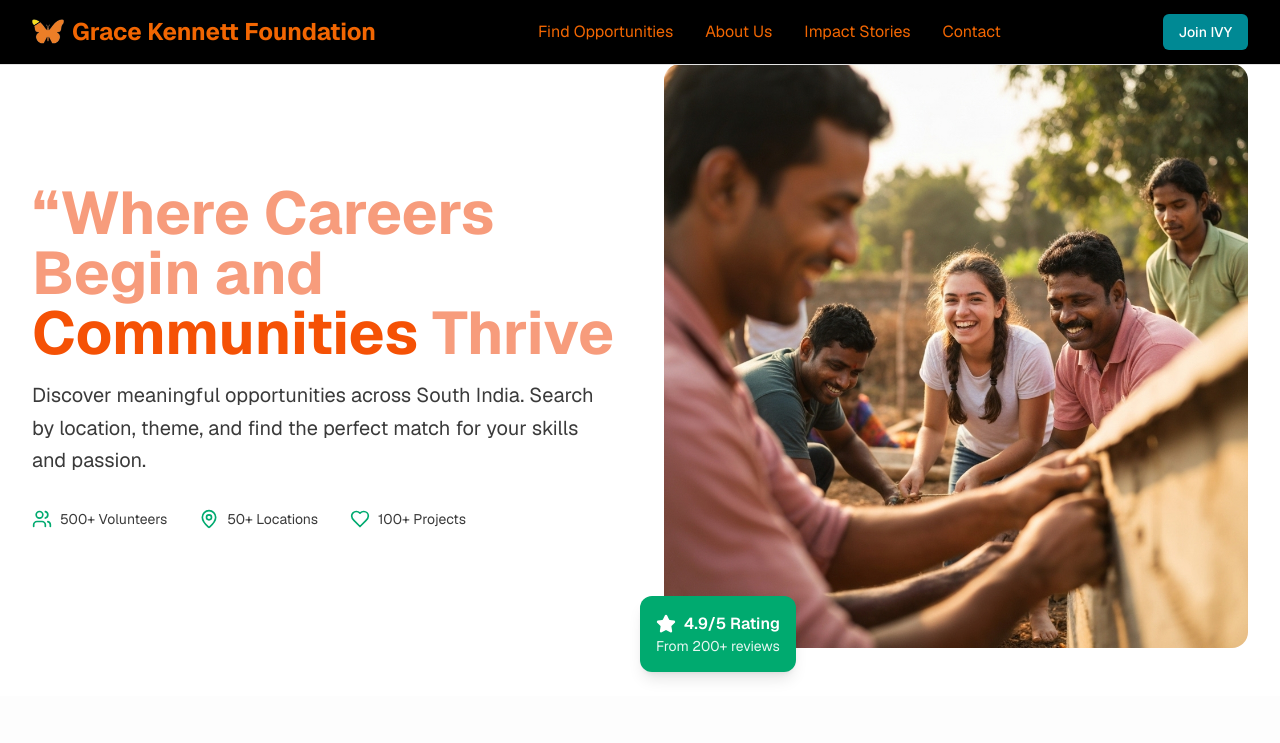
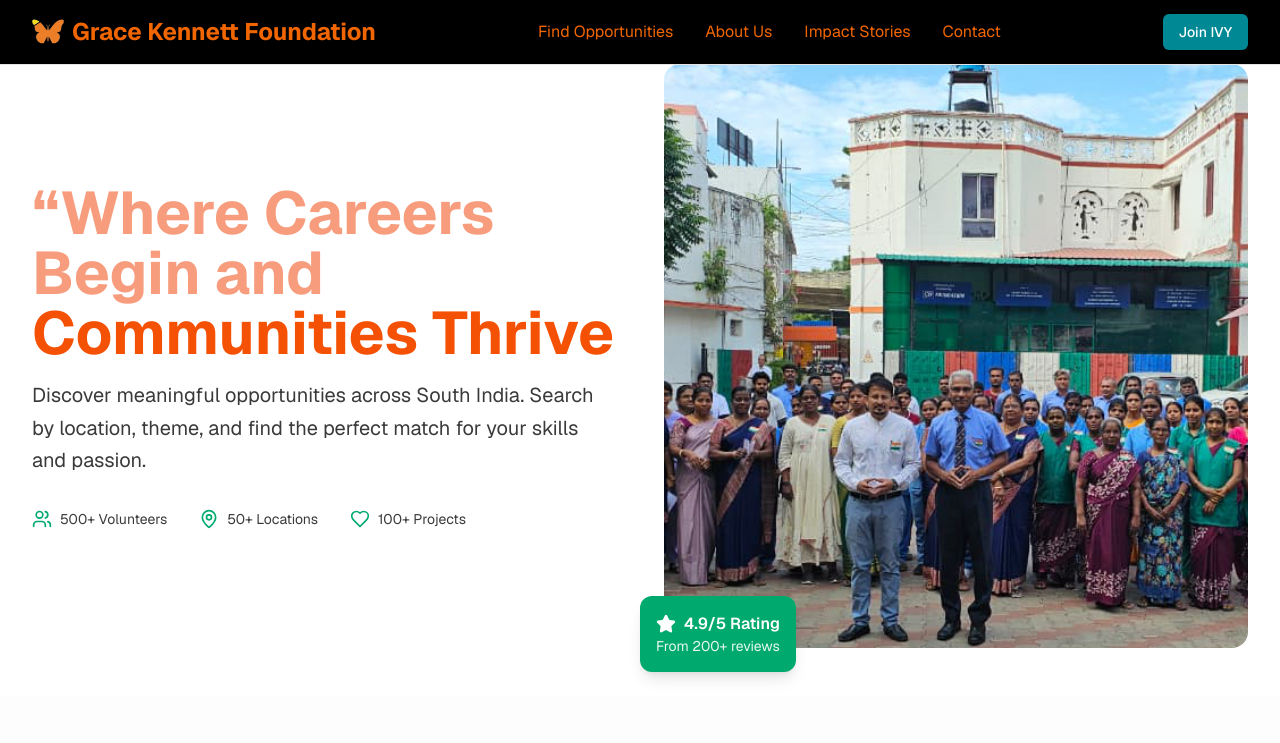
Before and after one commit to Gkfit2025/IVY-program, a Next.js app: page / in a window 1280 px wide. Shown: the top 743 px of the page. Built offline with nearby package versions, Linux system fonts and the light colour scheme; a web font is replaced by a local one.

Commit message:
Update page.tsx

```diff
--- a/app/page.tsx
+++ b/app/page.tsx
@@ -97,12 +97,9 @@ export default function IVYHomePage() {
                     “Where Careers Begin and
                   </span>{" "}
                   <span className="text-[#F55105]">
-                    Communities
+                    Communities Thrive
                   </span>{" "}
-                  <span className="text-[#F79C7C]">
-                  Thrive
-                  </span>{" "}
-                </h1>
+                  </h1>
                 <p className="text-xl text-muted-foreground text-pretty leading-relaxed">
                   Discover meaningful opportunities across South India. Search by location, theme, and find the perfect
                   match for your skills and passion.
@@ -126,7 +123,7 @@ export default function IVYHomePage() {
             <div className="relative">
               <div className="aspect-square rounded-2xl overflow-hidden bg-muted">
                 <Image
-                  src="/volunteers-working-together-in-south-india-communi.png"
+                  src="/bg6.png"
                   alt="Volunteers working together in community project"
                   width={600}
                   height={600}
@@ -749,22 +746,22 @@ export default function IVYHomePage() {
               <div className="space-y-2 text-sm text-muted-foreground">
                 <div className="flex items-center space-x-2">
                   <Mail className="h-4 w-4" />
-                  <span>hello@ivyplatform.org</span>
+                  <span>gkfit2025@gmail.com</span>
                 </div>
                 <div className="flex items-center space-x-2">
                   <Phone className="h-4 w-4" />
-                  <span>+91 98765 43210</span>
+                  <span>+91 996268 40401</span>
                 </div>
                 <div className="flex items-center space-x-2">
                   <MapPin className="h-4 w-4" />
-                  <span>Madurai, Tamil Nadu</span>
+                  <span>8, Kennett Road, Madurai - 16, Tamil Nadu</span>
                 </div>
               </div>
             </div>
           </div>
 
           <div className="border-t border-border mt-12 pt-8 text-center text-sm text-muted-foreground">
-            <p>&copy; 2024 IVY Platform. All rights reserved. Spreading kindness across South India.</p>
+            <p>&copy; 2024 IV Platform. All rights reserved. Spreading kindness across South India.</p>
           </div>
         </div>
       </footer>
```
